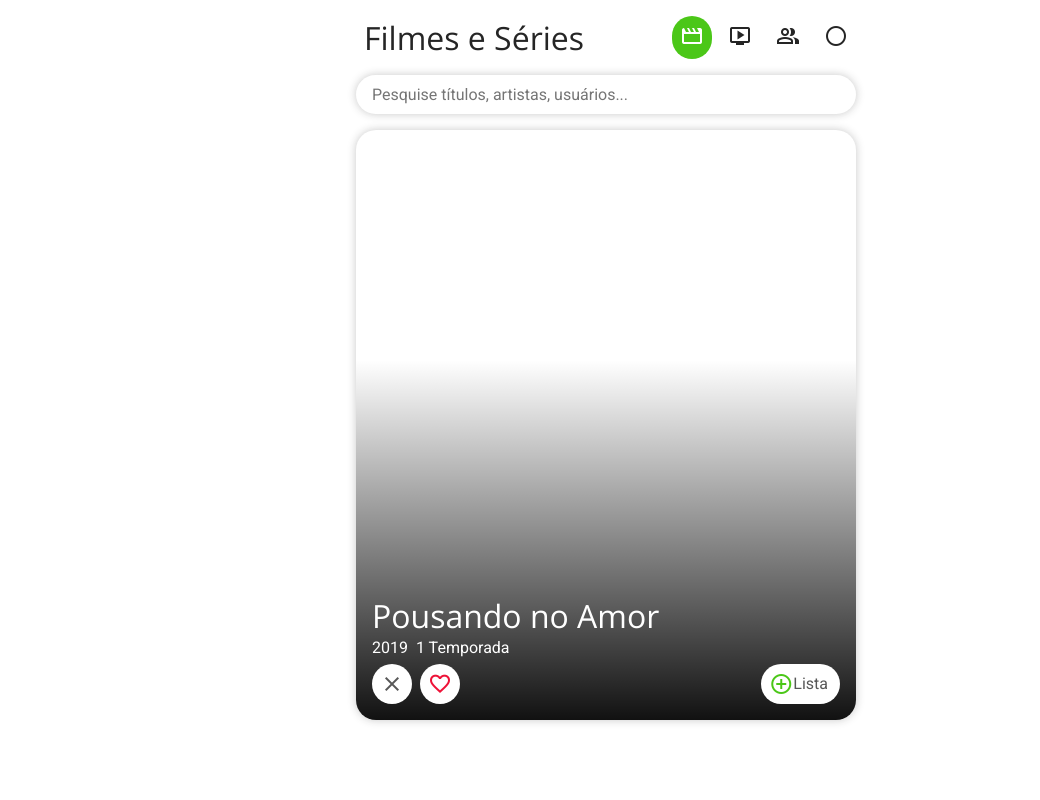
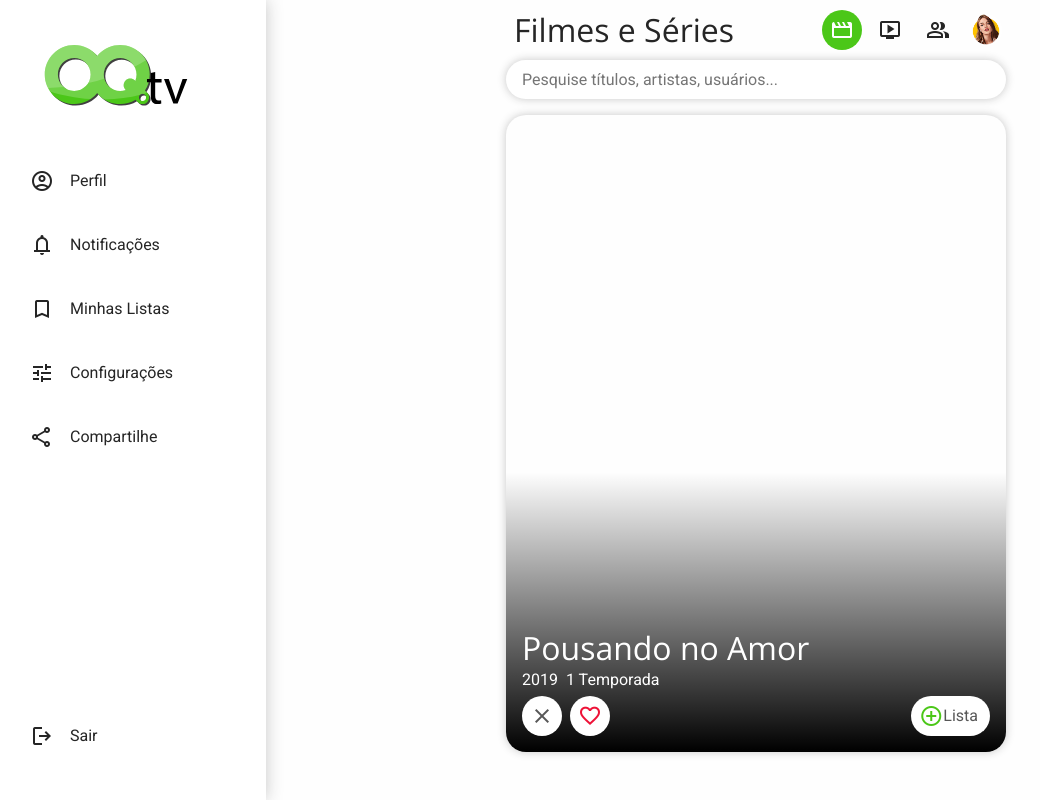
Before and after one commit to rapha-alpoim/OQ.tv, a plain HTML site: page index.html in a window 1280 px wide. Shown: the whole page, without its empty margins (34-1074 px from the left). Drawn offline with nearby package versions, Linux system fonts and the light colour scheme.

Commit message:
Add files via upload
v2.0

```diff
--- a/assets/css/style.css
+++ b/assets/css/style.css
@@ -29,6 +29,15 @@ body{
     margin: 1rem auto;
 }
 
+.headerMenu {
+    padding: .5rem;
+    border-radius: 27px;
+}
+
+.headerMenu:hover {
+    background-color: var(--cinza-claro);
+}
+
 .headerTitle {
     font-family: var(--openSans);
     font-size: 2rem;
@@ -37,6 +46,91 @@ body{
 
 .navMenu {
     display: none;
+}
+
+.navMenu_profile {
+    content: "";
+    display: block;
+    width: 32px;
+    height: 32px;
+    background-image: url(../img/profile_1.webp);
+    background-size: contain;
+    background-repeat: no-repeat;
+    background-position: center;
+    margin: 0 auto;
+    border-radius: 20px;
+}
+
+.sideMenu{
+    display: flex;
+    flex-direction: column;
+    background-color: #fff;
+    box-shadow: 0 0 16px var(--cinza-claro);
+    width: 90vw;
+    height: 100vh;
+
+    position: absolute;
+    left: -100vw;
+    transition: .5s;
+}
+
+.sideMenu--active {
+    left: 0;
+    transition: .5s;
+}
+
+.sideMenu_link {
+    height: 64px;
+    color: var(--cinza-escuro);
+    padding-left: 56px;
+    border-left: 8px solid #fff;
+    display: flex;
+    align-items: center;
+}
+
+.sideMenu_link:hover {
+    transition: .25s;
+    color: var(--main-Verde);
+    padding-left: 56px;
+    border-left: 8px solid var(--main-Verde);
+}
+
+.sideMenu_span-caption {
+    margin: 0 1rem;
+}
+
+.sideMenu_logo {
+    width: auto;
+    align-self: center;
+    margin: 2rem;
+}
+
+.iconBack {
+    display: flex;
+    align-items: center;
+    color: var(--cinza-escuro);
+    justify-content: flex-end;
+    margin: 1rem 2rem 1rem auto;
+    padding: 1rem;
+    border-radius: 27px;
+}
+
+.iconBack:hover {
+    color: #fff;
+    background-color: var(--cinza-claro);
+    transition: .25s;
+}
+
+.linkLogout {
+    margin-top: auto;
+    margin-bottom: 2rem;
+}
+
+.linkLogout:hover {
+    color: var(--favorite-Red);
+    padding-left: 56px;
+    border-left: 8px solid var(--favorite-Red);
+    transition: .25s;
 }
 
 .main {
@@ -48,6 +142,7 @@ body{
 
 .mainSearch {
     margin-bottom: 1rem;
+    max-width: 500px;
 }
 
 .input {
@@ -58,6 +153,7 @@ body{
 }
 
 .mediaContent {
+    max-width: 500px;
     box-shadow: 0 0 8px var(--cinza-claro);
     border-radius: 20px;
     flex-grow: 1;
@@ -73,8 +169,8 @@ body{
 }
 
 .mediaExample {
-    padding: 15rem 1rem 1rem 1rem;
-    background: linear-gradient(#00000000, #000000ee);
+    padding: 10rem 1rem 1rem 1rem;
+    background: linear-gradient(#00000000, #000000ff);
     border-radius: 0 0 20px 20px;
     color: #fff;
 
@@ -131,7 +227,7 @@ body{
     margin-top: auto;
 }
 
-.navBar_app {
+.footerNav {
     width: 100vw;
     display: flex;
     align-items: center;
@@ -148,10 +244,38 @@ body{
     color: var(--main-Verde);
 }
 
+@media screen and (min-width: 768px) {
+    .sideMenu {
+        width: 50vw;
+    }
+}
+
 @media screen and (min-width: 1024px) {
+    body {
+        display: grid;
+        grid-template-columns: 300px auto;
+        grid-template-rows: 60px auto;
+        background-color: #fefefe;
+    }
+
     .headerMenu {
         display: none;
         margin-left: auto;
+    }
+
+    .sideMenu{
+        width: 100%;
+        position: initial;
+        grid-column: 1;
+        grid-row: 1 / span 2;
+    }
+
+    .sideMenu_logo {
+        margin-top: 2rem;
+    }
+
+    .iconBack {
+        display: none;
     }
 
     .headerTitle {
@@ -165,7 +289,11 @@ body{
     }
 
     .navMenu_span {
-        padding: 8px;
+        width: 40px;
+        height: 40px;
+        display: flex;
+        justify-content: center;
+        align-items: center;
         border-radius: 20px;
     }
 
@@ -174,8 +302,12 @@ body{
         color: #fff
     }
 
+    .navMenu_profile {
+        padding: -4px;
+    }
+
     .main {
-        margin-bottom: 5rem;
+        margin-bottom: 3rem;
     }
 
     .footer {
--- /dev/null
+++ b/assets/script/index.js
@@ -0,0 +1,11 @@
+const botaoMenu = document.querySelector('.headerMenu')
+const menu = document.querySelector('.sideMenu')
+const voltarMenu = document.querySelector('.iconBack')
+
+botaoMenu.addEventListener('click', () => {
+    menu.classList.toggle('sideMenu--active')
+})
+
+voltarMenu.addEventListener('click', () => {
+    menu.classList.remove('sideMenu--active')
+})
--- a/index.html
+++ b/index.html
@@ -14,17 +14,49 @@
 </head>
 <body>
     <header class="header container">
-        <a href="#" class="headerMenu" aria-label="Menu" id="menu">
-            <span class="material-symbols-outlined">menu</span>
-        </a>
+        <button class="">
+            <span class="material-symbols-outlined headerMenu">menu</span>
+        </button>
         <h1 class="headerTitle">Filmes e Séries</h1>
         <nav class="navMenu">
             <a href="#" class="navMenu_span navMenu_span-active"><span class="material-symbols-outlined">movie</span></a>
             <a href="#" class="navMenu_span"><span class="material-symbols-outlined">live_tv</span></a>
             <a href="#" class="navMenu_span"><span class="material-symbols-outlined">group</span></a>
-            <a href="#" class="navMenu_span"><span class="material-symbols-outlined">circle</span></a>
+            <a href="#" class="navMenu_span"><span class="navMenu_profile"></span></a>
         </nav>
     </header>
+
+    <nav class="sideMenu">
+        <button class="iconBack">
+            <span class="material-symbols-outlined ">arrow_back</span>
+        </button>
+        <img src="assets/img/OQtv_logo.svg" alt="OQ.tv Logo" class="sideMenu_logo">
+        <a href="" class="sideMenu_link">
+            <span class="material-symbols-outlined">account_circle</span>
+            <p class="sideMenu_span-caption">Perfil</p>
+        </a>
+        <a href="" class="sideMenu_link">
+            <span class="material-symbols-outlined">notifications</span>
+            <p class="sideMenu_span-caption">Notificações</p>
+        </a>
+        <a href="" class="sideMenu_link">
+            <span class="material-symbols-outlined">bookmark</span>
+            <p class="sideMenu_span-caption">Minhas Listas</p>
+        </a>
+        <a href="" class="sideMenu_link">
+            <span class="material-symbols-outlined">tune</span>
+            <p class="sideMenu_span-caption">Configurações</p>
+        </a>
+        <a href="" class="sideMenu_link">
+            <span class="material-symbols-outlined">share</span>
+            <p class="sideMenu_span-caption">Compartilhe</p>
+        </a>
+        <a href="" class="sideMenu_link linkLogout">
+            <span class="material-symbols-outlined">logout</span>
+            <p class="sideMenu_span-caption">Sair</p>
+        </a>
+    </nav>
+
     <main class="main container">
         <section class="mainSearch">
             <input type="search" name="busca" id="busca" class="input" placeholder="Pesquise títulos, artistas, usuários...">
@@ -56,12 +88,13 @@
         </section>
     </main>
     <footer class="footer">
-        <nav class="navBar_app container">
+        <nav class="footerNav container">
             <a href="#" class="navBar_span navBar_span-active"><span class="material-symbols-outlined">movie</span></a>
-            <a href="#"class="navBar_span"><span class="material-symbols-outlined">live_tv</span></a>
-            <a href="#"class="navBar_span"><span class="material-symbols-outlined">group</span></a>
-            <a href="#"class="navBar_span"><span class="material-symbols-outlined">circle</span></a>
+            <a href="#" class="navBar_span"><span class="material-symbols-outlined">live_tv</span></a>
+            <a href="#" class="navBar_span"><span class="material-symbols-outlined">group</span></a>
+            <a href="#" class="navBar_span"><span class="navMenu_profile"></span></a>
         </nav>
     </footer>
+    <script src="assets/script/index.js"></script>
 </body>
 </html>
```
Also changed, not shown: assets/img/OQtv_logo.svg (added), assets/img/profile_1.webp (added).
